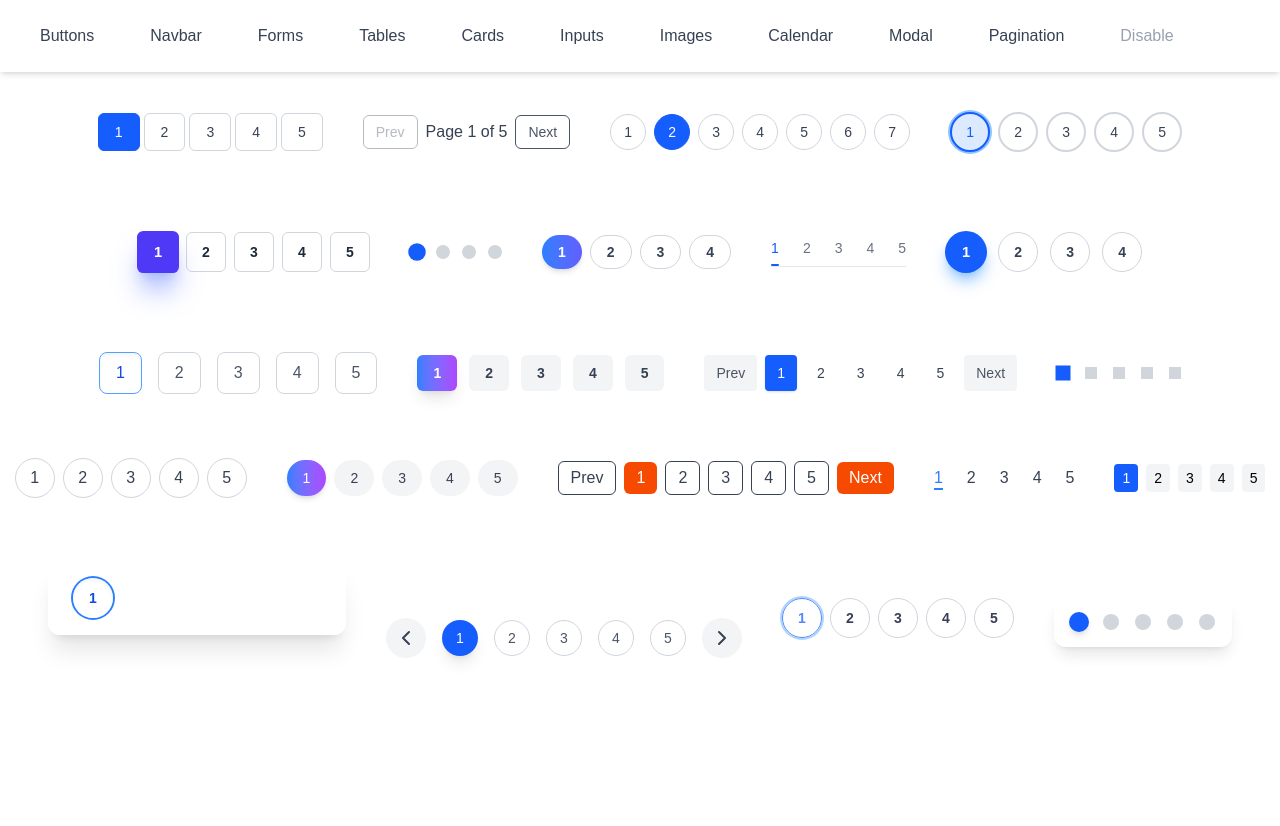
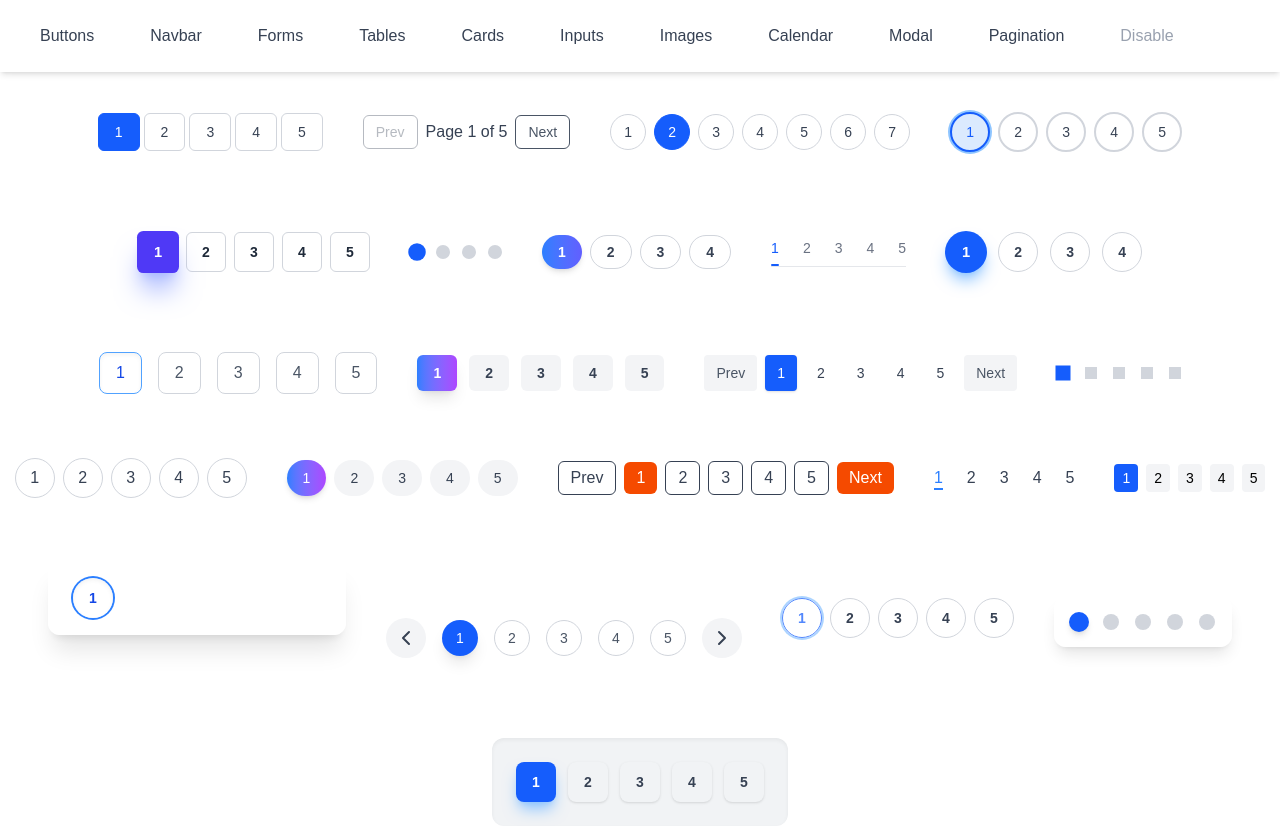
Before and after one commit to Prohor722/tailwind_compoenets, a Next.js app: page /pagination in a window 1280 px wide. Before the commit the page ends 800 px from the top, so only its background shows below. Built offline with nearby package versions, Linux system fonts and the light colour scheme.

Commit message:
another pagination added

```diff
--- a/app/pagination/page.tsx
+++ b/app/pagination/page.tsx
@@ -12,6 +12,7 @@ const PaginationPage = () => {
   const [currentDot, setCurrentDot] = useState(1);
   const [shortPages, setShortPages] = useState([1, 2, 3, 4, 5]);
   const [shortPagesActive, setShortPagesActive] = useState(1);
+  const [activePage, setActivePage] = useState(1);
 
   // useEffect(()=>{
   //   const longPages = [1,2,3,4,5,6,7,8,9,10];
@@ -525,6 +526,24 @@ const PaginationPage = () => {
           />
         ))}
       </div>
+
+      {/* Pagination 22  */}
+      <div className="flex justify-center mt-10 gap-3 bg-[#f1f3f5] p-6 rounded-xl shadow-inner">
+        {[1, 2, 3, 4, 5].map((n) => (
+          <button
+            key={n}
+            onClick={() => setActivePage(n)}
+            className={`w-10 h-10 rounded-lg text-sm font-semibold transition-all duration-300 shadow
+            ${
+              activePage === n
+                ? "bg-blue-600 text-white shadow-lg shadow-blue-300"
+                : "bg-[#f1f3f5] text-gray-700 hover:bg-blue-100"
+            }`}
+          >
+            {n}
+          </button>
+        ))}
+      </div>
     </div>
   );
 };
```
